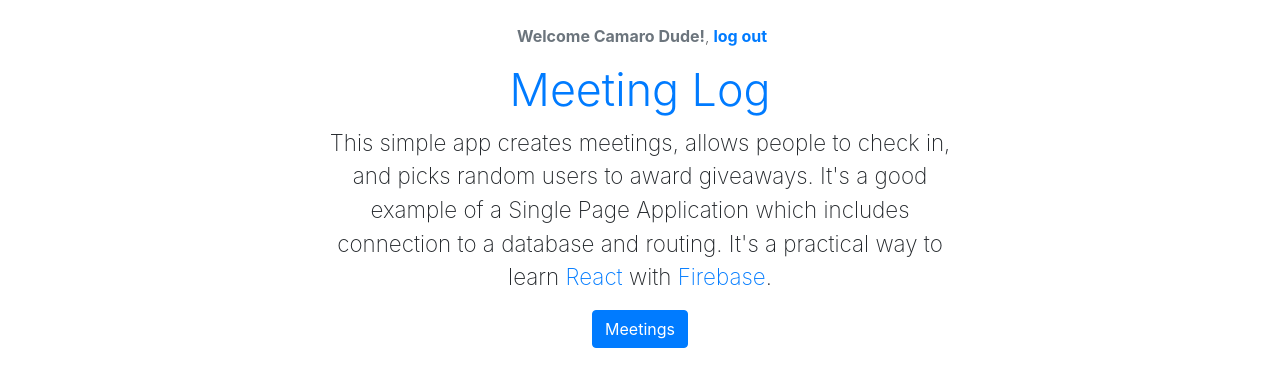
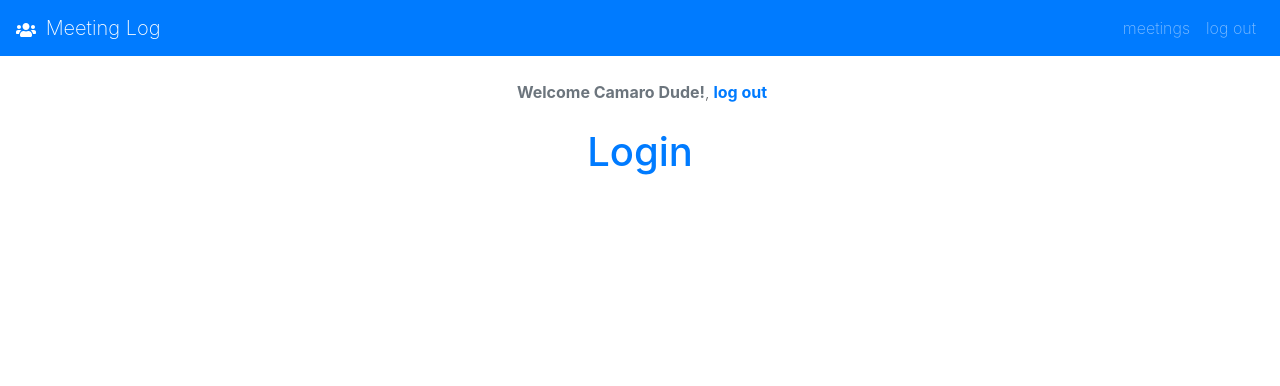
Before and after one commit to StephenYoon/react-spa, a React (Create React App) app: page /login in a window 1280 px wide. Shown: the top 386 px of the page. Built offline with nearby package versions, Linux system fonts and the light colour scheme; the HTML template or start-up script is replaced by a standard one.

Commit message:
Added FA icons & Reach Router

```diff
--- a/package.json
+++ b/package.json
@@ -3,9 +3,11 @@
   "version": "0.1.0",
   "private": true,
   "dependencies": {
+    "@reach/router": "^1.1.1",
     "bootstrap": "^4.3.1",
     "react": "^16.8.6",
     "react-dom": "^16.8.6",
+    "react-icons": "^3.0.5",
     "react-scripts": "3.0.1"
   },
   "scripts": {
--- a/src/App.js
+++ b/src/App.js
@@ -1,6 +1,11 @@
 import React, { Component } from 'react';
 import Home from './Home';
 import Welcome from './Welcome';
+import Navigation from './Navigation';
+import Login from './Login';
+import Register from './Register';
+import Meetings from './Meetings';
+import { Router } from '@reach/router';
 
 class App extends Component {
   constructor() {
@@ -13,8 +18,15 @@
   render() {
     return (
       <div>
+        <Navigation user={this.state.user} />
         {this.state.user && <Welcome user={this.state.user} />}
-        <Home user={this.state.user} />
+
+        <Router>
+          <Home path="/" user={this.state.user} />
+          <Login path="/login" />
+          <Meetings path="/meetings" />
+          <Register path="/register" />
+        </Router>
       </div>
     );
   }
--- a/src/Home.js
+++ b/src/Home.js
@@ -1,4 +1,5 @@
 import React, { Component } from 'react';
+import { Link } from '@reach/router';
 
 class Home extends Component {
   render() {
@@ -32,24 +33,24 @@
 
             {user == null && (
               <span>
-                <a
-                  href="/register"
+                <Link
+                  to="/register"
                   className="btn btn-outline-primary mr-2"
                 >
                   Register
-                </a>
-                <a
-                  href="/login"
+                </Link>
+                <Link
+                  to="/login"
                   className="btn btn-outline-primary mr-2"
                 >
                   Log In
-                </a>
+                </Link>
               </span>
             )}
             {user && (
-              <a href="/meetings" className="btn btn-primary">
+              <Link to="/meetings" className="btn btn-primary">
                 Meetings
-              </a>
+              </Link>
             )}
           </div>{' '}
           {/* columns */}
--- /dev/null
+++ b/src/Login.js
@@ -0,0 +1,13 @@
+import React, { Component } from 'react';
+
+class Login extends Component {
+  render() {
+    return (
+      <div className="text-center mt-4">
+        <h1 className="text-primary">Login</h1>
+      </div>
+    );
+  }
+}
+
+export default Login;
--- /dev/null
+++ b/src/Meetings.js
@@ -0,0 +1,13 @@
+import React, { Component } from 'react';
+
+class Meetings extends Component {
+  render() {
+    return (
+      <div className="text-center mt-4">
+        <h1 className="text-primary">Meetings</h1>
+      </div>
+    );
+  }
+}
+
+export default Meetings;
--- /dev/null
+++ b/src/Navigation.js
@@ -0,0 +1,43 @@
+import React, { Component } from 'react';
+import { FaUsers } from 'react-icons/fa';
+import { Link } from '@reach/router';
+
+class Navigation extends Component {
+  render() {
+    const { user } = this.props;
+
+    return (
+      <nav className="site-nav family-sans navbar navbar-expand bg-primary navbar-dark higher">
+        <div className="container-fluid">
+          <Link to="/" className="navbar-brand">
+            <FaUsers className="mr-1" /> Meeting Log
+          </Link>
+          <div className="navbar-nav ml-auto">
+            {user && (
+              <Link className="nav-item nav-link" to="/meetings">
+                meetings
+              </Link>
+            )}
+            {!user && (
+              <Link className="nav-item nav-link" to="/login">
+                log in
+              </Link>
+            )}
+            {!user && (
+              <Link className="nav-item nav-link" to="/register">
+                register
+              </Link>
+            )}
+            {user && (
+              <Link className="nav-item nav-link" to="/login">
+                log out
+              </Link>
+            )}
+          </div>
+        </div>
+      </nav>
+    );
+  }
+}
+
+export default Navigation;
--- /dev/null
+++ b/src/Register.js
@@ -0,0 +1,13 @@
+import React, { Component } from 'react';
+
+class Register extends Component {
+  render() {
+    return (
+      <div className="text-center mt-4">
+        <h1 className="text-primary">Register</h1>
+      </div>
+    );
+  }
+}
+
+export default Register;
```
Also changed, not shown: 1 other file (tests, documents, lock files or other folders).
